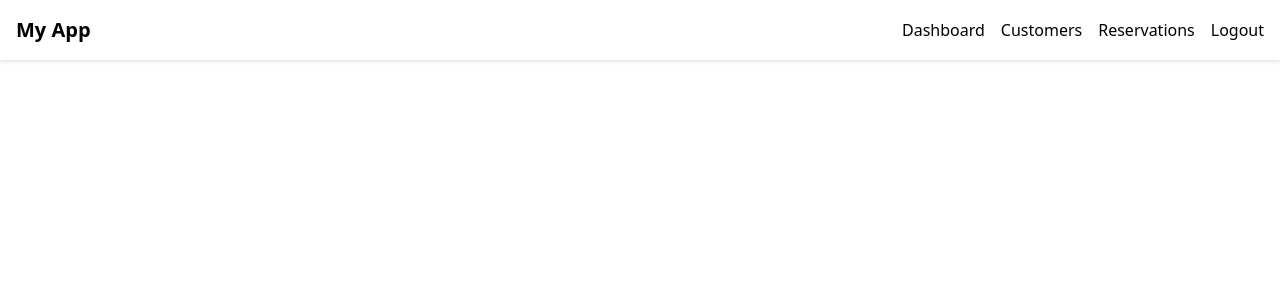
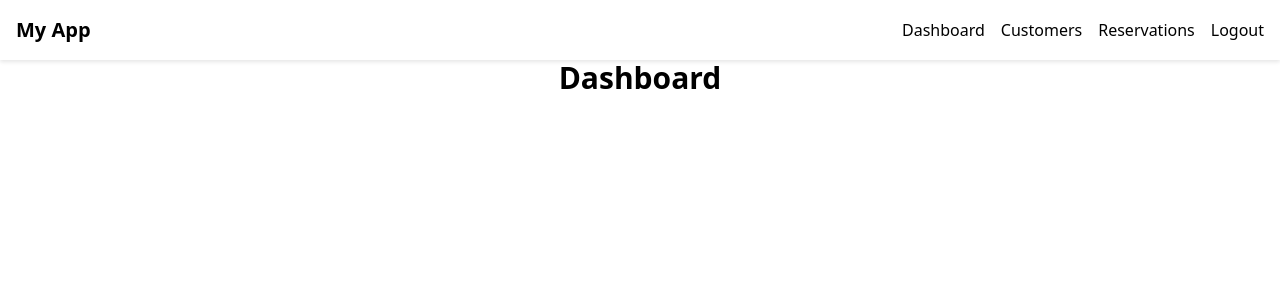
Before and after one commit to sahinmeric/booking-crm, a SvelteKit app in the folder frontend/: page /dashboard in a window 1280 px wide. Shown: the top 300 px of the page. Built offline with nearby package versions, Linux system fonts and the light colour scheme.

Commit message:
simple dashboard implemented

```diff
--- a/frontend/src/routes/dashboard/+page.svelte
+++ b/frontend/src/routes/dashboard/+page.svelte
@@ -1,9 +1,27 @@
 <script lang="ts">
 	import Navbar from '$lib/components/Navbar.svelte';
+
+	let currentView = 'dashboard';
+
+	function handleNavigate(page: string) {
+		currentView = page;
+	}
 </script>
 
-<Navbar />
+<Navbar onNavigate={handleNavigate} />
 
 <main class="flex flex-col items-center p-4">
-	<h1 class="text-3xl font-bold mb-6">Dashboard</h1>
+	{#if currentView === 'dashboard'}
+		<h1 class="text-3xl font-bold mb-6">Dashboard</h1>
+	{:else if currentView === 'customers'}
+		<h1 class="text-3xl font-bold mb-6">Customers</h1>
+	{:else if currentView === 'reservations'}
+		<h1 class="text-3xl font-bold mb-6">Reservations</h1>
+	{/if}
 </main>
+
+<style>
+	main {
+		padding-top: 60px;
+	}
+</style>
```
